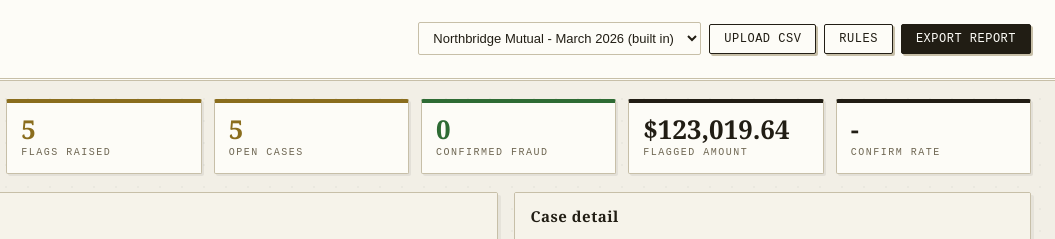
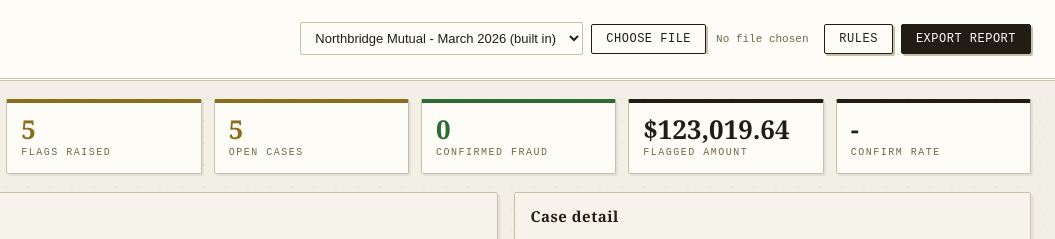
Before and after one commit to dannytungadi5/fraud-triage-desk, a plain HTML site: page index.html in a window 1280 px wide. Shown: the top 239 px of the page, 225-1280 px from the left. Drawn offline with Linux system fonts and the light colour scheme.

Commit message:
F03 fix: use visible styled file input so agents and keyboard users can upload directly

```diff
--- a/index.html
+++ b/index.html
@@ -44,7 +44,9 @@ select,input[type=text],textarea{
   background:var(--panel); color:var(--ink); border:1.5px solid var(--line2);
   border-radius:2px; padding:7px 10px; font-size:13px;
 }
-.sr-only{position:absolute;width:1px;height:1px;padding:0;margin:-1px;overflow:hidden;clip:rect(0,0,0,0);white-space:nowrap;border:0}
+input[type=file]{font:11px ui-monospace,monospace;color:var(--dim);max-width:230px}
+input[type=file]::file-selector-button{background:var(--panel);color:var(--ink);border:1.5px solid var(--ink);border-radius:2px;padding:7px 14px;font:12px ui-monospace,monospace;letter-spacing:.5px;text-transform:uppercase;box-shadow:2px 2px 0 var(--line2);cursor:pointer;margin-right:10px}
+input[type=file]::file-selector-button:hover{background:var(--panel2)}
 .kpis{display:grid; grid-template-columns:repeat(6,1fr); gap:12px; padding:18px 24px 6px}
 .kpi{
   background:var(--panel); border:1px solid var(--line2); border-top:4px solid var(--ink);
@@ -142,8 +144,7 @@ footer{
     <select id="dataset" aria-label="Dataset">
       <option value="builtin">Northbridge Mutual - March 2026 (built in)</option>
     </select>
-    <button id="uploadBtn">Upload CSV</button>
-    <input type="file" id="fileInput" accept=".csv,text/csv" class="sr-only" aria-label="Choose CSV file">
+    <input type="file" id="fileInput" accept=".csv,text/csv" aria-label="Upload CSV" title="Upload CSV">
     <button id="rulesBtn">Rules</button>
     <button id="exportBtn" class="primary">Export report</button>
   </div>
@@ -556,7 +557,6 @@ function loadTransactions(txns,label){
   banner("ok",`Loaded ${TXNS.length} transactions from ${label}: ${FLAGS.length} flags raised.`);
 }
 // ---------- Wire up ----------
-$("#uploadBtn").onclick=()=>$("#fileInput").click();
 $("#fileInput").onchange=e=>{
   const file=e.target.files[0]; if(!file) return;
   const rd=new FileReader();
```
